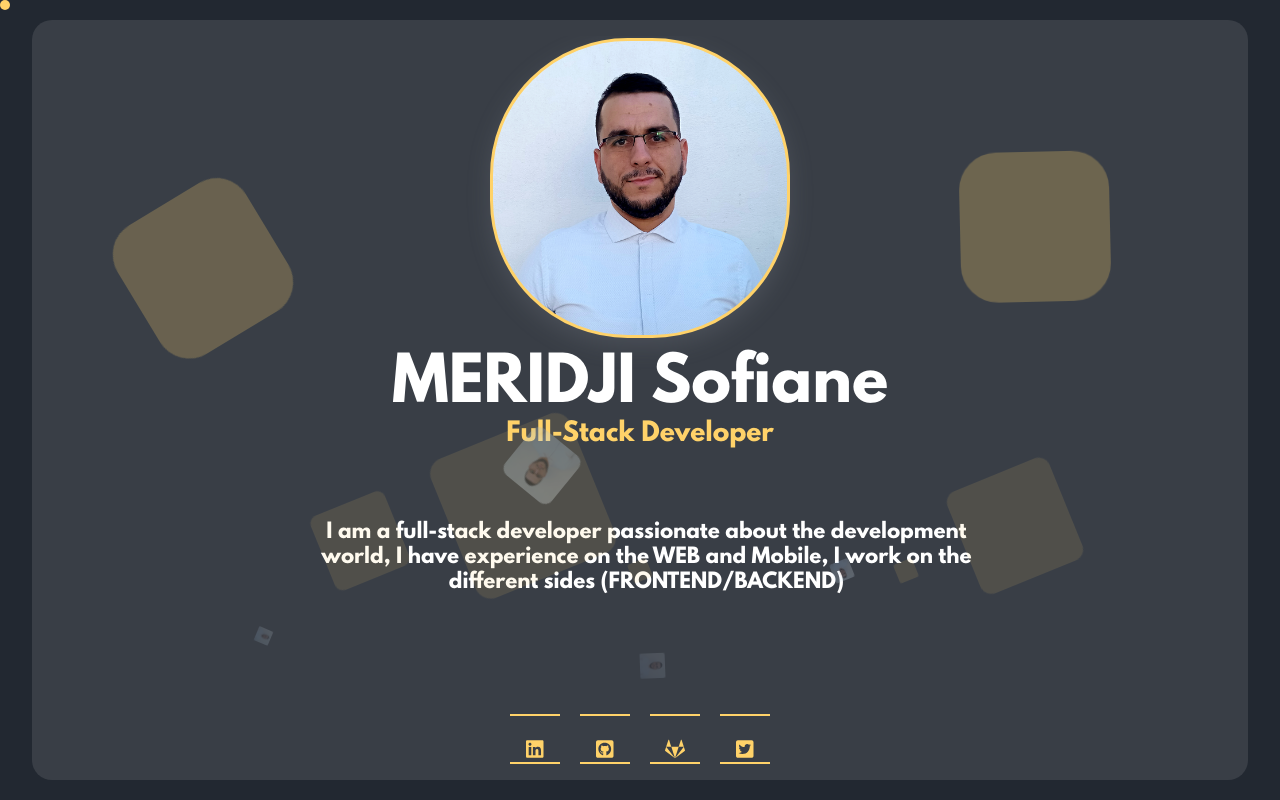
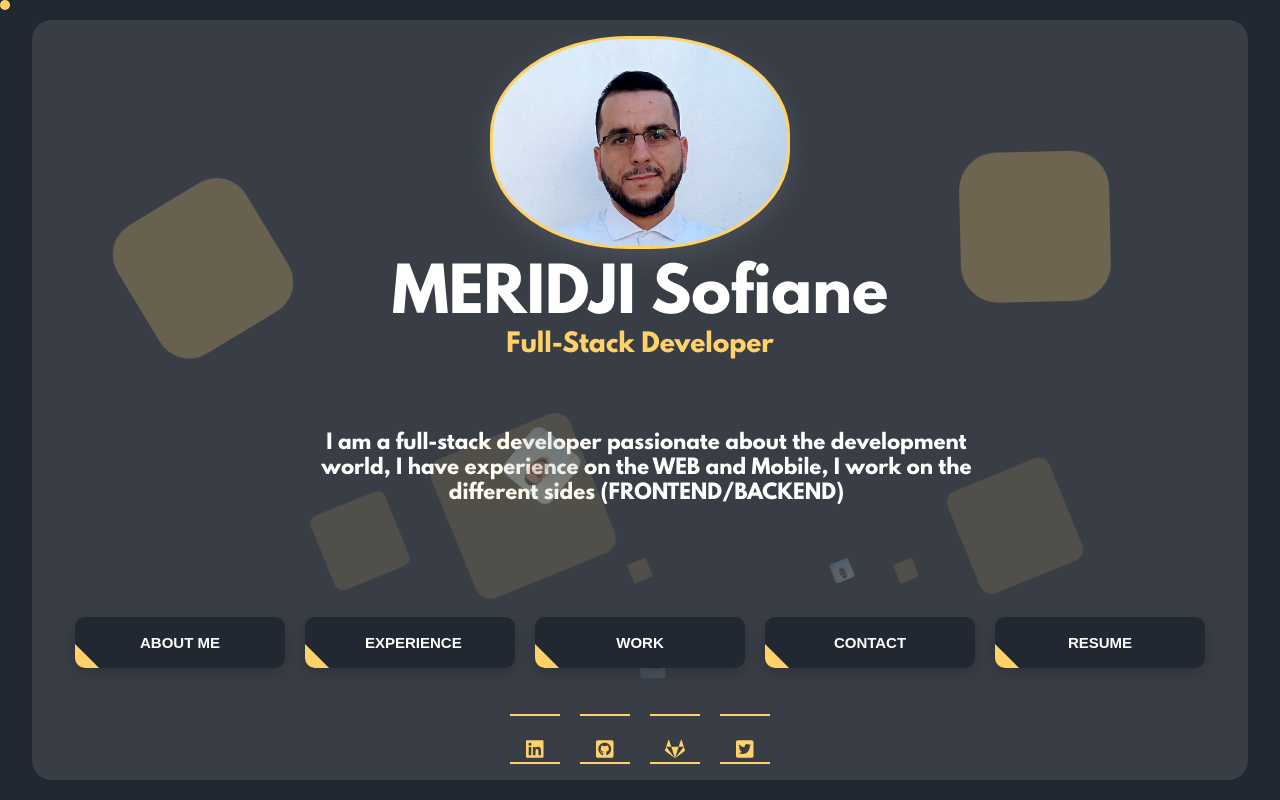
Before and after one commit to sofianemeridji/my-portfolio, a Next.js app: page / in a window 1280 px wide. Built offline with nearby package versions, Linux system fonts and the light colour scheme.

Commit message:
add drawer menu

```diff
--- a/pages/index.js
+++ b/pages/index.js
@@ -6,9 +6,27 @@ import { FontAwesomeIcon } from '@fortawesome/react-fontawesome'
 import { faLinkedin, faTwitterSquare, faGithubSquare, faGitlab } from '@fortawesome/free-brands-svg-icons'
 
 export default function Home() {
+
+  function openNav() {
+    document.getElementById("mySidenav").style.width = "250px";
+  }
+
+  function closeNav() {
+    document.getElementById("mySidenav").style.width = "0";
+  }
+
   return (
     <Page name={'GO!'}>
+      <div id="mySidenav" className={styles.sidenav}>
+        <a href="javascript:void(0)" className={styles.closebtn} onClick={() => closeNav()} >&times;</a>
+        <a href="#">About me</a>
+        <a href="#">Experience</a>
+        <a href="#">Work</a>
+        <a href="#">Contact</a>
+        <a href="#">Resume</a>
+      </div>
 
+      <span onClick={() => openNav()} className={styles.drawerIcon}>&#9776;</span>
       <div className={styles.area}>
         <ul className={styles.circles}>
           <li></li>
@@ -27,7 +45,19 @@ export default function Home() {
           <p className={styles.title}>Full-Stack Developer</p>
           <p className={styles.description}>I am a full-stack developer passionate about the development world, I have experience on the WEB and Mobile, I work on the different sides (FRONTEND/BACKEND)</p>
         </ul>
-        <div style={{width: '100%'}}>
+        <div className={styles.buttons_containers}>
+          <div className={styles.buttons_container}>
+            <button className={styles.btn}><span>About me</span></button>
+            <button className={styles.btn}><span>Experience</span></button>
+            <button className={styles.btn}><span>Work</span></button>
+          </div>
+          <div className={styles.buttons_container}>
+            <button className={styles.btn}><span>Contact</span></button>
+            <button className={styles.btn}><span>Resume</span></button>
+          </div>
+        </div>
+
+        <div style={{width: '100%', marginTop: 20}}>
           <ul className={styles.ul}>
             <li>
               <a href="https://www.linkedin.com/in/sofiane-meridji/" target="_blank" rel="noreferrer">
--- a/styles/Home.module.css
+++ b/styles/Home.module.css
@@ -4,19 +4,12 @@
     src: url('/fonts/LeagueSpartan-Bold.otf');
   }
 
-.context {
-    width: 100%;
-    position: absolute;
-    top:50vh;
-
+.buttons_containers{
+  display: flex;
+  flex-direction: row;
+  justify-content: center;
+  align-items: center;
 }
-
-.context h1{
-    text-align: center;
-    color: #fff;
-    font-size: 50px;
-}
-
 
 .area{
     background: #393E46;
@@ -30,6 +23,15 @@
     border-radius: 20px;
     margin-left: 2.5vw;
     margin-right: 2.5vw;
+}
+
+.drawerIcon {
+  color: #ffd269;
+  font-size: 40px;
+  position: absolute;
+  top: 0;
+  left: 5px;
+  display: none;
 }
 
 .circles{
@@ -274,6 +276,54 @@
     transition: transform .5s;
   }
 
+  .buttons_container {
+    display: flex;
+  }
+
+  .btn {
+    width: 210px;
+    border: none;
+    display: block;
+    text-align: center;
+    cursor: pointer;
+    text-transform: uppercase;
+    outline: none;
+    overflow: hidden;
+    position: relative;
+    color: #fff;
+    font-weight: 700;
+    font-size: 15px;
+    background-color: #222831;
+    padding: 17px 60px;
+    margin: 10px;
+    box-shadow: 0 5px 15px rgba(0,0,0,0.20);
+    border-radius: 10px;
+  }
+
+  .btn span {
+    position: relative;
+    z-index: 1;
+  }
+
+  .btn:after {
+    content: "";
+    position: absolute;
+    left: 0;
+    top: 0;
+    height: 490%;
+    width: 140%;
+    background: #ffd269;
+    -webkit-transition: all .5s ease-in-out;
+    transition: all .5s ease-in-out;
+    -webkit-transform: translateX(-98%) translateY(-25%) rotate(45deg);
+    transform: translateX(-98%) translateY(-25%) rotate(45deg);
+  }
+
+  .btn:hover:after {
+    -webkit-transform: translateX(-9%) translateY(-25%) rotate(45deg);
+    transform: translateX(-9%) translateY(-25%) rotate(45deg);
+  }
+
 @keyframes animate {
 
     0%{
@@ -308,7 +358,19 @@
 
 }
 
-@media (max-width: 600px) {
+@media (max-width: 1150px) {
+  .buttons_containers {
+    flex-direction: column;
+  }
+  .description {
+    margin: 0px;
+  }
+}
+
+@media (max-width: 690px) {
+  .buttons_containers {
+    display: none;
+  }
   .description {
     font-size: 16px;
     margin: 20px;
@@ -414,6 +476,10 @@
       animation-duration: 11s;
 
   }
+
+  .drawerIcon {
+    display: inherit;
+  }
 }
 
 @media (max-width: 400px) {
@@ -433,3 +499,47 @@
     margin: -5px;
   }
 }
+
+
+.sidenav {
+  height: 100%;
+  width: 0;
+  position: fixed;
+  z-index: 1;
+  top: 0;
+  left: 0;
+  background-color: #222831;
+  overflow-x: hidden;
+  transition: 0.5s;
+  padding-top: 60px;
+  box-shadow: rgba(149, 157, 165, 0.2) 0px 8px 24px;
+}
+
+.sidenav a {
+  padding: 8px 8px 8px 32px;
+  text-decoration: none;
+  font-size: 25px;
+  color: #ffd269;
+  font-family: myFont;
+  display: block;
+  transition: 0.3s;
+}
+
+.sidenav a:hover {
+  color: #f1f1f1;
+}
+
+.sidenav .closebtn {
+  position: absolute;
+  top: 0;
+  right: 25px;
+  font-size: 36px;
+  margin-left: 50px;
+}
+
+
+
+@media screen and (max-height: 450px) {
+  .sidenav {padding-top: 15px;}
+  .sidenav a {font-size: 18px;}
+}
```
